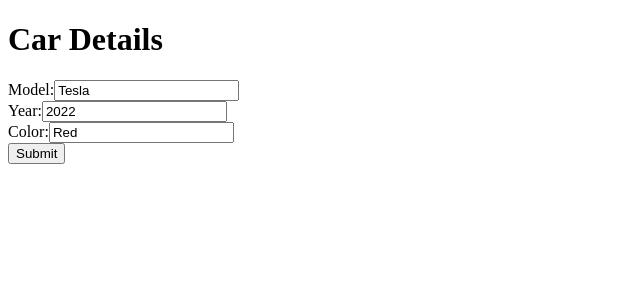
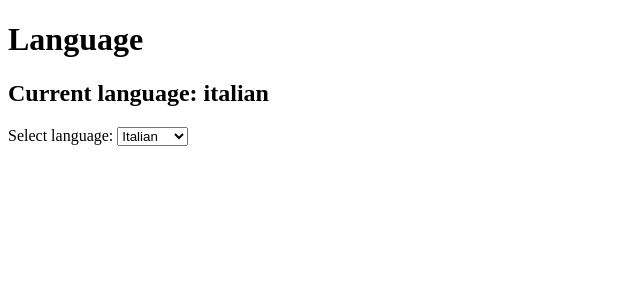
Before and after one commit to Antoniolabbate/COURSE-REACT, a React (Create React App) app in the folder exercise-1/: page / in a window 1280 px wide. Shown: the top 300 px of the page, without its empty margins (0-640 px from the left). Built offline with nearby package versions, Linux system fonts and the light colour scheme.

Commit message:
exercise-43

```diff
--- a/exercise-1/src/App.js
+++ b/exercise-1/src/App.js
@@ -1,18 +1,18 @@
 import React from "react";
-import CarDetails from './CarDetails'
+import { LanguageProvider } from "./LanguageContext";
+import DisplayLanguage from "./DisplayLanguage";
+import LanguageSelector from "./LanguageSelector";
 
 const App = () => {
-  const  initialData = {
-    model: 'Tesla',
-    year: '2022',
-    color: 'Red',
-  };
-  return(
-    <div>
-      <h1>Car Details</h1>
-      <CarDetails initialData={initialData}/>
-    </div>
-  )
-}
+  return (
+    <LanguageProvider>
+      <div>
+        <h1>Language</h1>
+        <DisplayLanguage />
+        <LanguageSelector />
+      </div>
+    </LanguageProvider>
+  );
+};
 
 export default App;
--- a/exercise-1/src/CarDetails.jsx
+++ /dev/null
@@ -1,44 +0,0 @@
-import React, {useState, useEffect} from "react";
-
-
-const CarDetails = ({initialData}) => {
-    const [model, setModel] = useState("");
-    const [year, setYear] = useState("");
-    const [color, setColor] = useState("");
-
-    useEffect(() => {
-        setModel(initialData.model || "");
-        setYear(initialData.year || "");
-        setColor(initialData.color || "");
-    }, [initialData]);
-
-    const handleSubmit = (e) => {
-        e.preventDefault();
-    }
-
-    return(
-        <form onSubmit={handleSubmit}>
-            <div>
-                <label>
-                    Model:
-                    <input type="text" value={model} onChange={(e) => setColor(e.target.value)}/>
-                </label>
-            </div>
-            <div>
-                <label>
-                    Year:
-                    <input type="text" value={year} onChange={(e) => setColor(e.target.value)}/>
-                </label>
-            </div>
-            <div>
-                <label>
-                    Color:
-                    <input type="text" value={color} onChange={(e) => setColor(e.target.value)}/>
-                </label>
-            </div>
-            <button type="submit">Submit</button>
-        </form>
-    )
-}
-
-export default CarDetails;
--- /dev/null
+++ b/exercise-1/src/DisplayLanguage.jsx
@@ -0,0 +1,14 @@
+import React, { useContext } from "react";
+import { LanguageContext } from "./LanguageContext";
+
+const DisplayLanguage = () => {
+  const { language } = useContext(LanguageContext);
+
+  return (
+    <div>
+      <h2>Current language: {language}</h2>
+    </div>
+  );
+};
+
+export default DisplayLanguage;
--- /dev/null
+++ b/exercise-1/src/LanguageContext.jsx
@@ -0,0 +1,13 @@
+import React, { createContext, useState } from "react";
+
+export const LanguageContext = createContext();
+
+export const LanguageProvider = ({ children }) => {
+  const [language, setLanguage] = useState("italian");
+
+  return (
+    <LanguageContext.Provider value={{ language, setLanguage }}>
+      {children}
+    </LanguageContext.Provider>
+  );
+};
--- /dev/null
+++ b/exercise-1/src/LanguageSelector.jsx
@@ -0,0 +1,27 @@
+import React, { useContext } from "react";
+import { LanguageContext } from "./LanguageContext";
+
+const LanguageSelector = () => {
+  const { language, setLanguage } = useContext(LanguageContext);
+
+  const handleLanguageChange = (e) => {
+    setLanguage(e.target.value);
+  };
+
+  return (
+    <div>
+      <label htmlFor="language-select">Select language: </label>
+      <select
+        id="language-select"
+        value={language}
+        onChange={handleLanguageChange}
+      >
+        <option value="Italian">Italian</option>
+        <option value="English">English</option>
+        <option value="Spanish">Spanish</option>
+      </select>
+    </div>
+  );
+};
+
+export default LanguageSelector;
```
